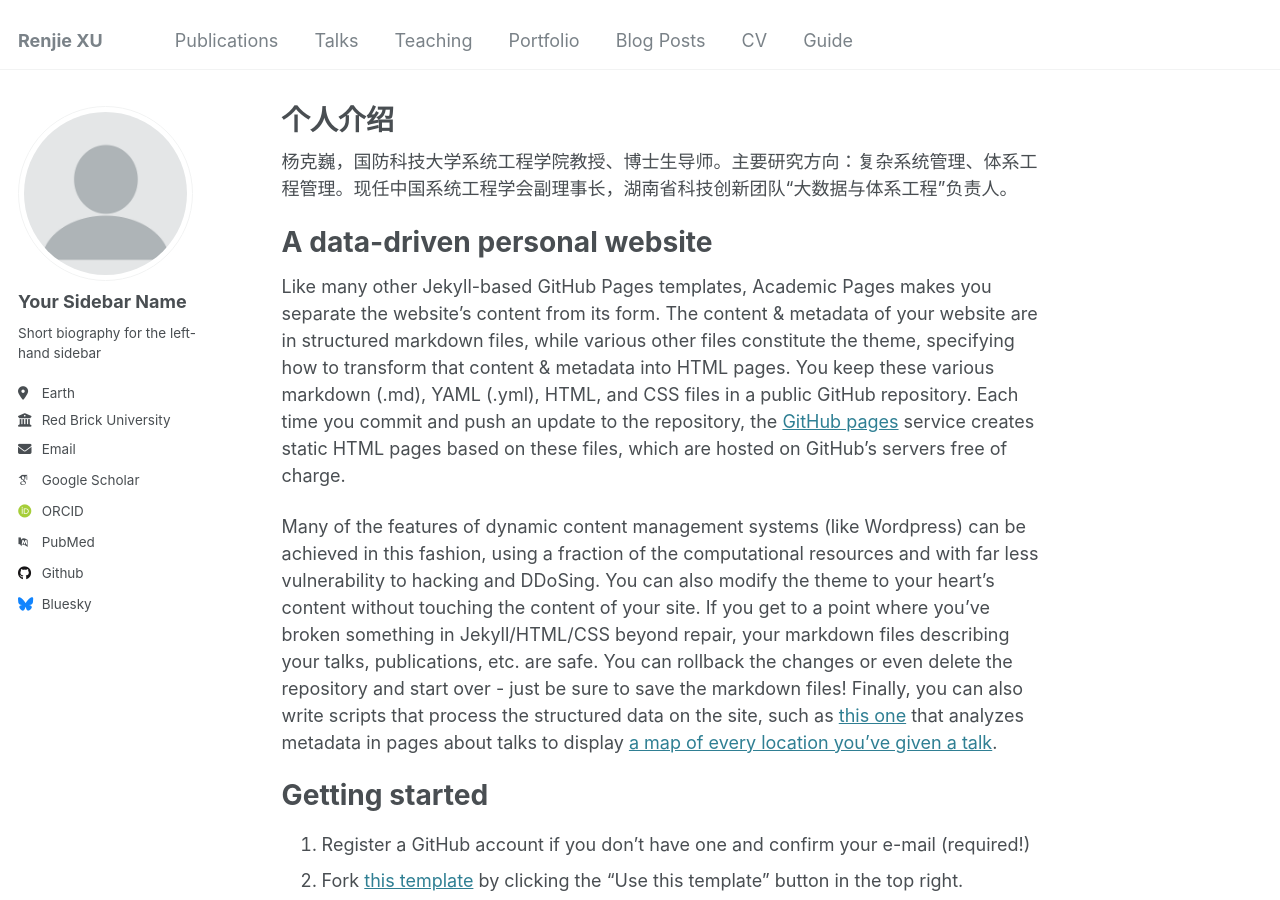
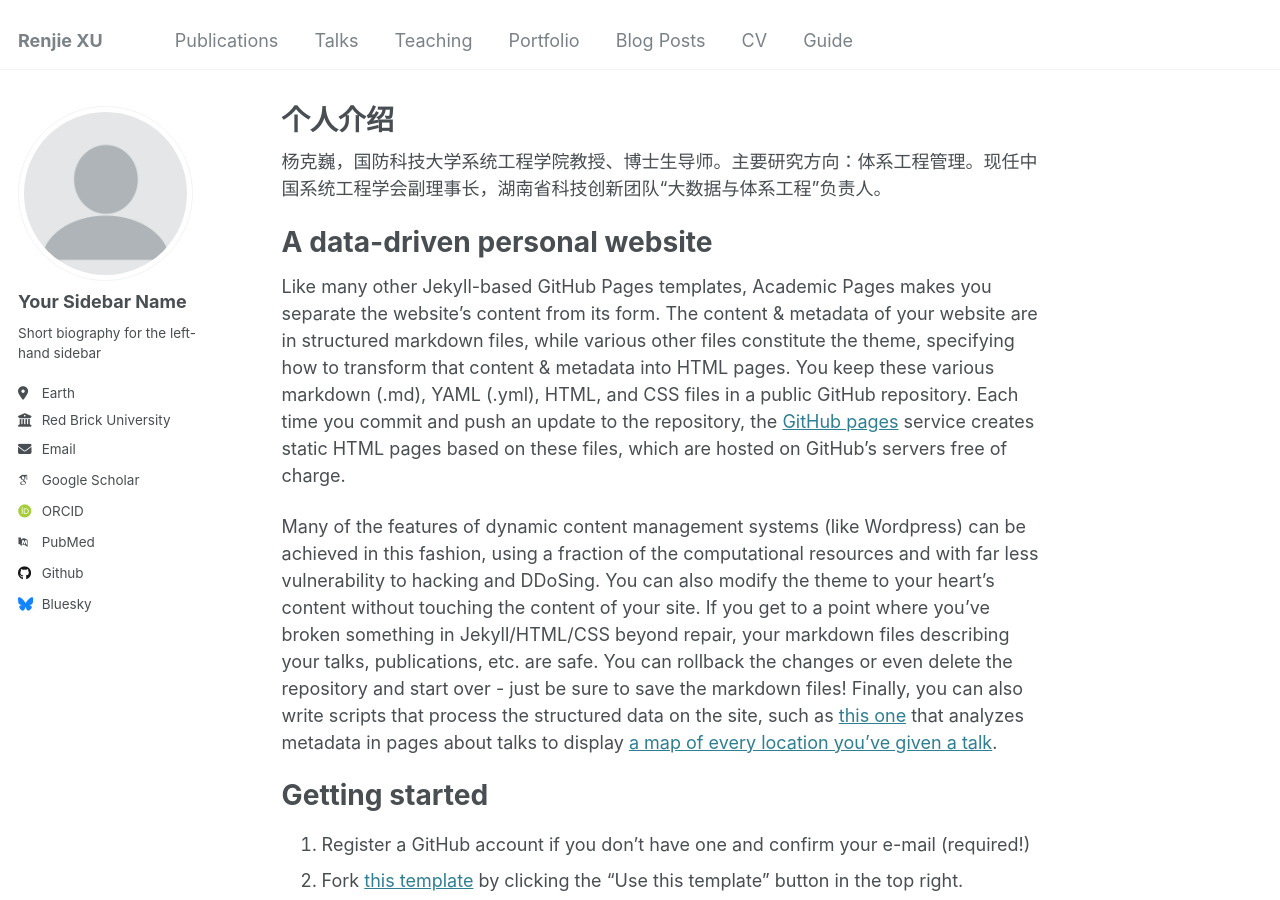
Before and after one commit to Renjie-98/RenjieXU, a Jekyll site: the page built from _pages/about.md, in a window 1280 px wide and 900 px high. Built offline with Jekyll 4.4.1, drawn with Linux system fonts in a browser that asks for light colours; some web fonts are replaced.

Commit message:
Update about.md

```diff
--- a/_pages/about.md
+++ b/_pages/about.md
@@ -7,7 +7,7 @@ redirect_from:
   - /about.html
 ---
 
-杨克巍，国防科技大学系统工程学院教授、博士生导师。主要研究方向：复杂系统管理、体系工程管理。现任中国系统工程学会副理事长，湖南省科技创新团队“大数据与体系工程”负责人。
+杨克巍，国防科技大学系统工程学院教授、博士生导师。主要研究方向：体系工程管理。现任中国系统工程学会副理事长，湖南省科技创新团队“大数据与体系工程”负责人。
 
 A data-driven personal website
 ======
```
